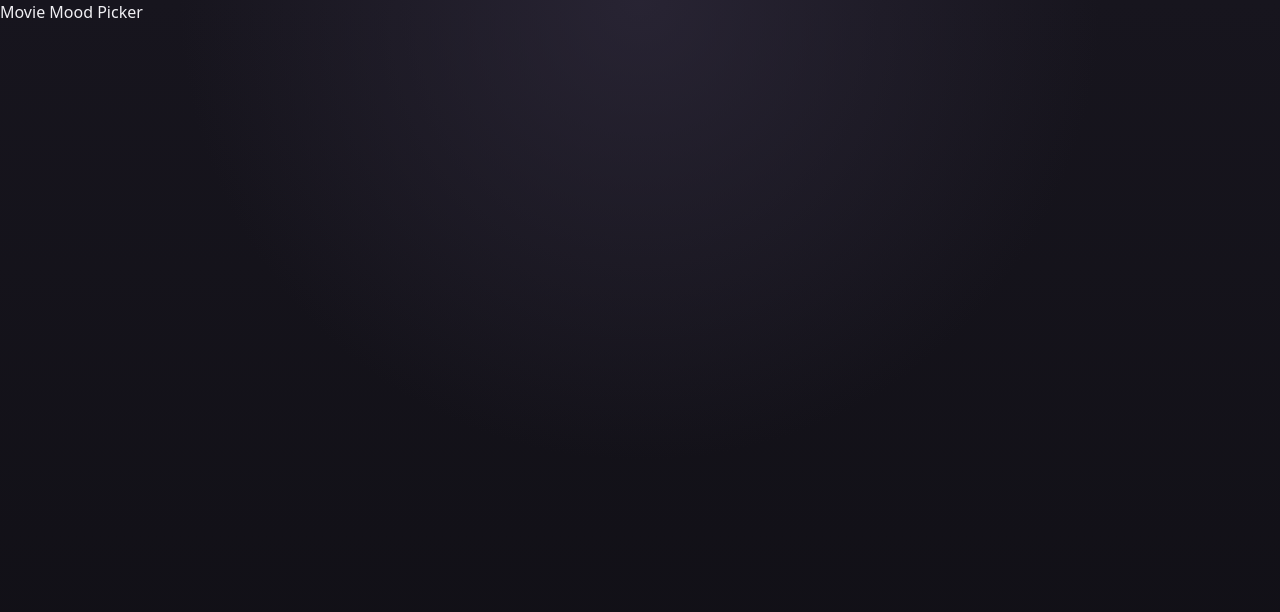
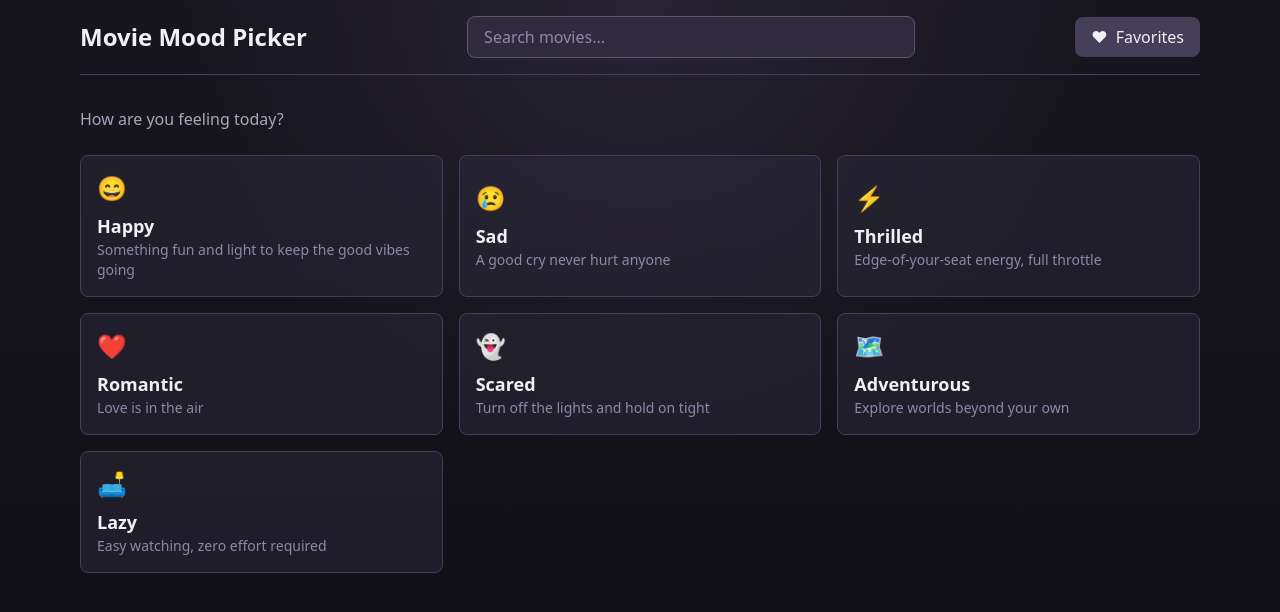
Before and after one commit to Ricky352/movie-mood-picker-challenge, a React (Vite) app: page / in a window 1280 px wide. Shown: the top 612 px of the page. Built offline with nearby package versions, Linux system fonts and the light colour scheme.

Commit message:
Add routing and UI components

```diff
--- a/package.json
+++ b/package.json
@@ -12,7 +12,8 @@
   },
   "dependencies": {
     "react": "^19.2.4",
-    "react-dom": "^19.2.4"
+    "react-dom": "^19.2.4",
+    "react-router-dom": "^7.13.2"
   },
   "devDependencies": {
     "@eslint/js": "^9.39.4",
--- a/src/App.tsx
+++ b/src/App.tsx
@@ -1,5 +1,13 @@
-import { MOODS } from "./constants/moods"
+import { useEffect, useState } from "react"
+import { Routes, Route, useNavigate, useParams } from "react-router-dom"
+import { getMoodConfig, MOODS } from "./constants/moods"
 import { useMovies } from "./hooks/useMovies"
+import { Header } from "./components/Header"
+import { MoodSelector } from "./components/MoodSelector"
+import { MovieGrid } from "./components/MovieGrid"
+import { LoadingState } from "./components/LoadingState"
+import { ErrorState } from "./components/ErrorState"
+import type { Mood } from "./types/mood"
 
 /**
  * Entry point - wire your components here.
@@ -16,17 +24,130 @@ import { useMovies } from "./hooks/useMovies"
  *
  * Check the README for the full API reference.
  */
-const App = () => {
-  const { movies, loading, error, loadMovies, reset } = useMovies()
 
-  // Start here 👇
-  console.log({ MOODS, movies, loading, error, loadMovies, reset })
+const VALID_MOODS = new Set(MOODS.map((m) => m.mood))
+
+const MoodPage = () => {
+  const navigate = useNavigate()
+
+  const { mood } = useParams<{ mood: string }>()
+  const { movies, loading, error, loadMovies } = useMovies()
+
+  const [debugLoading, setDebugLoading] = useState(false)
+  const [debugError, setDebugError] = useState<string | null>(null)
+
+  const isLoading = loading || debugLoading
+  const activeError = error ?? debugError
+
+  useEffect(() => {
+    if (mood && VALID_MOODS.has(mood as Mood)) {
+      loadMovies(mood as Mood)
+    }
+  }, [loadMovies, mood])
+
+  // TODO: remove logs
+  useEffect(() => {
+    if (loading) console.debug("[MoodPage] loading movies for mood:", mood)
+  }, [loading, mood])
+
+  useEffect(() => {
+    if (error) console.error("[MoodPage] error fetching movies:", error)
+  }, [error])
+
+  if (!mood || !VALID_MOODS.has(mood as Mood)) {
+    return (
+      <main className="py-8">
+        <p className="text-lilac-ash-300">Unknown mood. <button onClick={() => navigate("/")} className="underline">Go back</button></p>
+      </main>
+    )
+  }
+
+  const moodConfig = getMoodConfig(mood as Mood)
+
+  const handleRetry = () => loadMovies(mood as Mood)
 
   return (
-    <main>
-      <h1>Movie Mood Picker</h1>
+    <main className="py-8">
+      <button
+        onClick={() => navigate("/")}
+        className="mb-6 text-lilac-ash-400 hover:text-lilac-ash-200 transition-colors"
+      >
+        ← Back to moods
+      </button>
+
+      {moodConfig && (
+        <div className="mb-6">
+          <h2 className="text-2xl font-semibold text-lilac-ash-50">
+            {moodConfig.emoji} {moodConfig.label} movies
+          </h2>
+          <p className="text-lilac-ash-400">{moodConfig.description}</p>
+        </div>
+      )}
+
+      {/* TODO: remove debug*/}
+      <div className="flex gap-2 mb-4">
+        <button
+          onClick={() => setDebugLoading((v) => !v)}
+          className="text-xs px-2 py-1 rounded bg-lilac-ash-800 text-lilac-ash-300 hover:bg-lilac-ash-700"
+        >
+          {debugLoading ? "Stop loading" : "Trigger loading"}
+        </button>
+        <button
+          onClick={() => setDebugError((v) => (v ? null : "Simulated error"))}
+          className="text-xs px-2 py-1 rounded bg-lilac-ash-800 text-lilac-ash-300 hover:bg-lilac-ash-700"
+        >
+          {debugError ? "Clear error" : "Trigger error"}
+        </button>
+      </div>
+
+      {isLoading && <LoadingState />}
+      {activeError && <ErrorState message={activeError} onRetry={handleRetry} />}
+      {!isLoading && !activeError && movies.length > 0 && <MovieGrid movies={movies} />}
     </main>
   )
 }
 
+const HomePage = () => {
+  const navigate = useNavigate()
+
+  const handleMoodSelect = (mood: Mood) => {
+    navigate(`/${mood}`)
+  }
+
+  return (
+    <main className="py-8">
+      <p className="text-lilac-ash-300 mb-6">How are you feeling today?</p>
+      <MoodSelector onSelect={handleMoodSelect} />
+    </main>
+  )
+}
+
+const App = () => {
+  const [favorites] = useState<number[]>([])
+
+  // TODO: implement search & favorites
+  const handleSearch = (query: string) => {
+    console.log("Search:", query)
+  }
+
+  const handleFavoritesClick = () => {
+    console.log("Favorites:", favorites)
+  }
+
+  return (
+    <div className="max-w-6xl mx-auto px-4">
+      <Header
+        onSearch={handleSearch}
+        onFavoritesClick={handleFavoritesClick}
+        favoritesCount={favorites.length}
+      />
+
+      <Routes>
+        <Route path="/" element={<HomePage />} />
+        <Route path="/:mood" element={<MoodPage />} />
+      </Routes>
+    </div>
+  )
+}
+
 export default App
--- /dev/null
+++ b/src/components/ErrorState.tsx
@@ -0,0 +1,20 @@
+interface ErrorStateProps {
+  message: string
+  onRetry: () => void
+}
+
+export const ErrorState = ({ message, onRetry }: ErrorStateProps) => {
+  return (
+    <div className="flex items-center justify-center py-12">
+      <div className="text-center">
+        <p className="text-red-400 mb-4">{message}</p>
+        <button
+          onClick={onRetry}
+          className="px-4 py-2 bg-lilac-ash-600 text-lilac-ash-50 rounded-lg hover:bg-lilac-ash-500 transition-colors"
+        >
+          Try again
+        </button>
+      </div>
+    </div>
+  )
+}
--- /dev/null
+++ b/src/components/Header.tsx
@@ -0,0 +1,47 @@
+import { useState } from "react"
+
+interface HeaderProps {
+  onSearch: (query: string) => void
+  onFavoritesClick: () => void
+  favoritesCount: number
+}
+
+export const Header = ({ onSearch, onFavoritesClick, favoritesCount }: HeaderProps) => {
+  const [searchQuery, setSearchQuery] = useState("")
+
+  const handleSubmit = (e: React.FormEvent) => {
+    e.preventDefault()
+    if (searchQuery.trim()) {
+      onSearch(searchQuery.trim())
+    }
+  }
+
+  return (
+    <header className="flex items-center justify-between gap-4 py-4 border-b border-lilac-ash-700">
+      <h1 className="text-2xl font-bold text-lilac-ash-50">Movie Mood Picker</h1>
+
+      <form onSubmit={handleSubmit} className="flex-1 max-w-md">
+        <input
+          type="text"
+          value={searchQuery}
+          onChange={(e) => setSearchQuery(e.target.value)}
+          placeholder="Search movies..."
+          className="w-full px-4 py-2 rounded-lg bg-lilac-ash-800 border border-lilac-ash-600 text-lilac-ash-50 placeholder-lilac-ash-400 focus:outline-none focus:border-lilac-ash-400"
+        />
+      </form>
+
+      <button
+        onClick={onFavoritesClick}
+        className="flex items-center gap-2 px-4 py-2 rounded-lg bg-lilac-ash-700 hover:bg-lilac-ash-600 text-lilac-ash-50 transition-colors"
+      >
+        <span>♥</span>
+        <span>Favorites</span>
+        {favoritesCount > 0 && (
+          <span className="bg-lilac-ash-500 text-lilac-ash-50 text-xs px-2 py-0.5 rounded-full">
+            {favoritesCount}
+          </span>
+        )}
+      </button>
+    </header>
+  )
+}
--- /dev/null
+++ b/src/components/LoadingState.tsx
@@ -0,0 +1,10 @@
+export const LoadingState = () => {
+  return (
+    <div className="flex items-center justify-center py-12">
+      <div className="text-center">
+        <div className="w-8 h-8 border-4 border-lilac-ash-700 border-t-lilac-ash-400 rounded-full animate-spin mx-auto" />
+        <p className="mt-4 text-lilac-ash-400">Loading movies...</p>
+      </div>
+    </div>
+  )
+}
--- /dev/null
+++ b/src/components/MoodSelector.tsx
@@ -0,0 +1,24 @@
+import { MOODS } from "../constants/moods"
+import type { Mood } from "../types/mood"
+
+interface MoodSelectorProps {
+  onSelect: (mood: Mood) => void
+}
+
+export const MoodSelector = ({ onSelect }: MoodSelectorProps) => {
+  return (
+    <div className="grid grid-cols-1 sm:grid-cols-2 lg:grid-cols-3 gap-4">
+      {MOODS.map((config) => (
+        <button
+          key={config.mood}
+          onClick={() => onSelect(config.mood)}
+          className="p-4 text-left border border-lilac-ash-700 rounded-lg bg-lilac-ash-800/50 hover:bg-lilac-ash-700/50 hover:border-lilac-ash-500 transition-colors"
+        >
+          <span className="text-2xl">{config.emoji}</span>
+          <h3 className="text-lg font-semibold mt-2 text-lilac-ash-50">{config.label}</h3>
+          <p className="text-sm text-lilac-ash-400">{config.description}</p>
+        </button>
+      ))}
+    </div>
+  )
+}
--- /dev/null
+++ b/src/components/MovieCard.tsx
@@ -0,0 +1,32 @@
+import type { Movie } from "../types/movie"
+
+interface MovieCardProps {
+  movie: Movie
+}
+
+export const MovieCard = ({ movie }: MovieCardProps) => {
+  return (
+    <div className="border border-lilac-ash-700 rounded-lg overflow-hidden bg-lilac-ash-800/50">
+      {movie.posterUrl ? (
+        <img
+          src={movie.posterUrl}
+          alt={movie.title}
+          className="w-full aspect-[2/3] object-cover"
+        />
+      ) : (
+        <div className="w-full aspect-[2/3] bg-lilac-ash-700 flex items-center justify-center">
+          <span className="text-lilac-ash-400">No poster</span>
+        </div>
+      )}
+      <div className="p-4">
+        <h3 className="font-semibold text-lg text-lilac-ash-50">{movie.title}</h3>
+        <div className="flex items-center gap-2 text-sm text-lilac-ash-400 mt-1">
+          <span>{movie.releaseYear}</span>
+          <span>•</span>
+          <span>★ {movie.rating}</span>
+        </div>
+        <p className="text-sm text-lilac-ash-300 mt-2 line-clamp-3">{movie.overview}</p>
+      </div>
+    </div>
+  )
+}
--- /dev/null
+++ b/src/components/MovieGrid.tsx
@@ -0,0 +1,16 @@
+import type { Movie } from "../types/movie"
+import { MovieCard } from "./MovieCard"
+
+interface MovieGridProps {
+  movies: Movie[]
+}
+
+export const MovieGrid = ({ movies }: MovieGridProps) => {
+  return (
+    <div className="grid grid-cols-1 sm:grid-cols-2 lg:grid-cols-3 gap-6">
+      {movies.map((movie) => (
+        <MovieCard key={movie.id} movie={movie} />
+      ))}
+    </div>
+  )
+}
--- a/src/index.css
+++ b/src/index.css
@@ -24,6 +24,7 @@ html,
 body,
 #root {
   min-height: 100%;
+  overscroll-behavior: none;
 }
 
 body {
--- a/src/main.tsx
+++ b/src/main.tsx
@@ -1,10 +1,13 @@
 import { StrictMode } from "react";
 import { createRoot } from "react-dom/client";
+import { BrowserRouter } from "react-router-dom";
 import "./index.css";
 import App from "./App.tsx";
 
 createRoot(document.getElementById("root")!).render(
   <StrictMode>
-    <App />
+    <BrowserRouter>
+      <App />
+    </BrowserRouter>
   </StrictMode>,
 );
```
Also changed, not shown: 1 other file (tests, documents, lock files or other folders).
